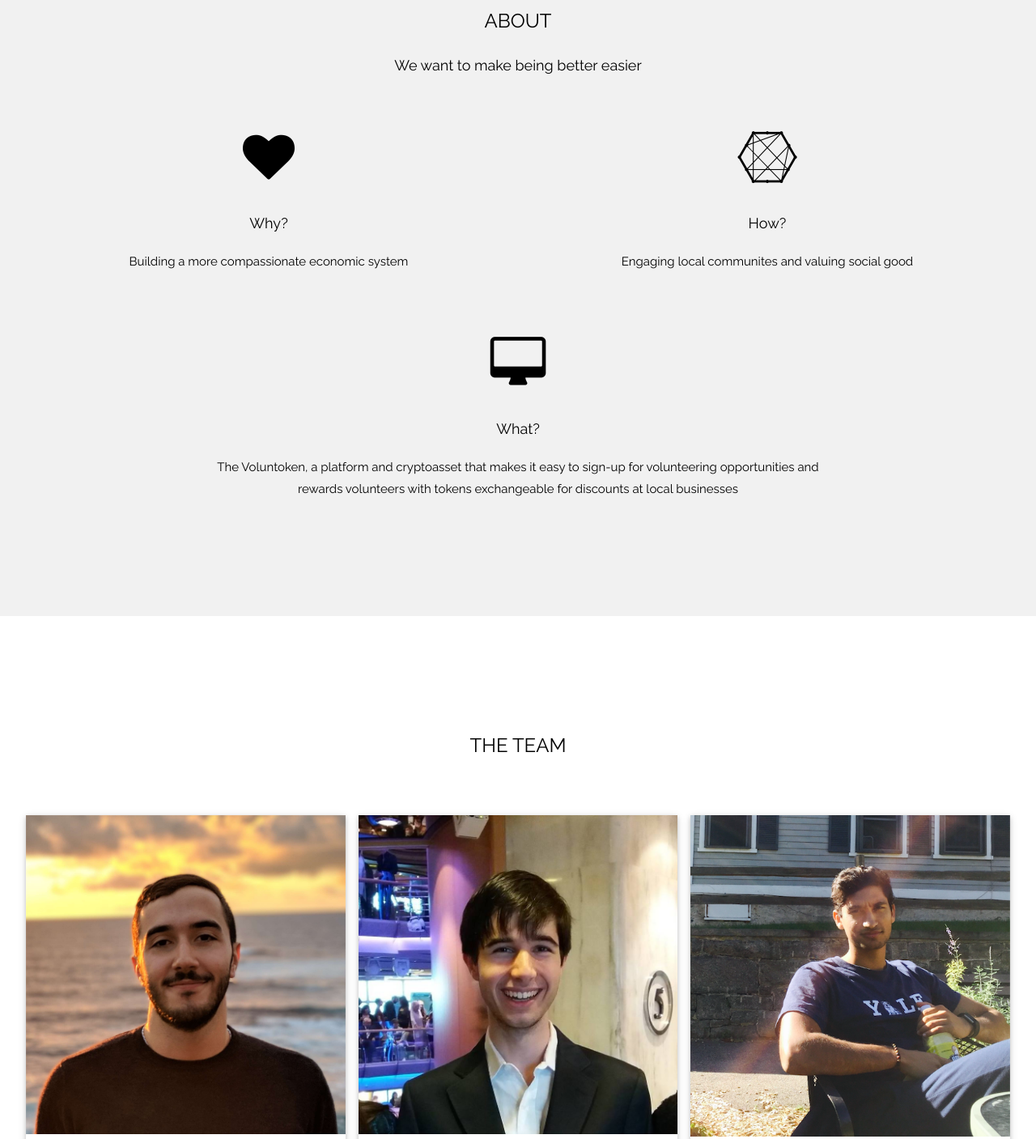
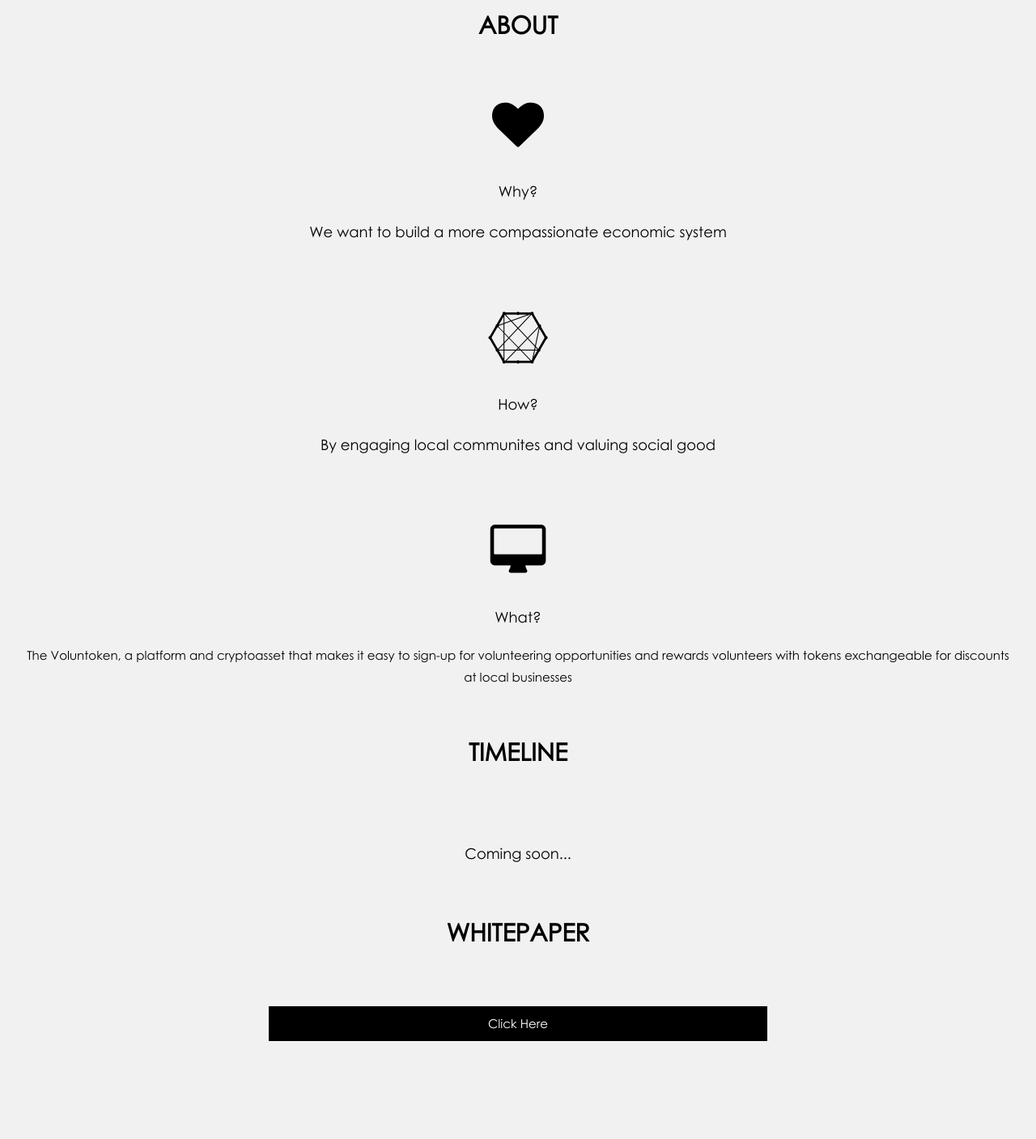
Before and after one commit to voluntoken/voluntoken.github.io, a plain HTML site: page index.html in a window 1280 px wide. Shown: the part 860-2267 px from the top of the page at 81% size. Drawn offline with nearby package versions, Linux system fonts and the light colour scheme.

Commit message:
New fonts folder and changes to about page

```diff
--- a/index.html
+++ b/index.html
@@ -7,7 +7,27 @@
 <link rel="stylesheet" href="https://fonts.googleapis.com/css?family=Raleway">
 <link rel="stylesheet" href="https://cdnjs.cloudflare.com/ajax/libs/font-awesome/4.7.0/css/font-awesome.min.css">
 <style>
-body,h1,h2,h3,h4,h5,h6 {font-family: "Raleway", sans-serif}
+
+/*new font stuff*/
+
+@font-face {
+	font-family: "Swatch";
+	src: url("fonts/SWATCH.TTF") format("truetype");
+}
+
+@font-face {
+	font-family: "Century";
+	src: url("fonts/GOTHIC.TTF") format("truetype");
+}
+
+
+
+title, h1, a {font-family: "Swatch","Raleway", sans-serif}
+body,h2,h3,h4,h5,h6 {font-family: "Century","Swatch","Raleway", sans-serif}
+
+/*end font stuff*/
+
+
 body, html {
 		height: 100%;
 		line-height: 1.8;
@@ -45,8 +65,8 @@ button {
 		<!-- Right-sided navbar links -->
 		<div class="w3-right w3-hide-small">
 			<a href="#about" class="w3-bar-item w3-button">ABOUT</a>
-			<a href="#team" class="w3-bar-item w3-button"><i class="fa fa-user"></i> TEAM</a>
-			<a href="#contact" class="w3-bar-item w3-button"><i class="fa fa-envelope"></i> CONTACT</a>
+			<a href="#team" class="w3-bar-item w3-button">TEAM</a>
+			<a href="#contact" class="w3-bar-item w3-button">CONTACT</a>
 		</div>
 		<!-- Hide right-floated links on small screens and replace them with a menu icon -->
 
@@ -87,28 +107,47 @@ button {
 
 <!-- About Section -->
 <div class="w3-container w3-light-grey" style="padding:128px 16px" id="about">
-	<h3 class="w3-center">ABOUT</h3>
-	<p class="w3-center w3-large">We want to make being better easier </p>
+	<h2 class="w3-center" style="font-weight: bold;">ABOUT</h2>
 	<div class="w3-row-padding w3-center" style="margin-top:64px">
-		<div class="w3-half">
+		<div class="w3-large">
 			<i class="fa fa-heart  w3-margin-bottom w3-jumbo w3-center"></i>
 			<p class="w3-large">Why?</p>
-			<p>Building a more compassionate economic system</p>
+			<p>We want to build a more compassionate economic system</p>
 		</div>
-		<div class="w3-half">
+	</div>
+	<div class="w3-row-padding w3-center" style="margin-top:64px">
+		<div class="w3-large">
 			<i class="fa fa-connectdevelop w3-margin-bottom w3-jumbo"></i>
 			<p class="w3-large">How?</p>
-			<p>Engaging local communites and valuing social good</p>
+			<p>By engaging local communites and valuing social good</p>
 		</div>
 	</div>
 	<div class="w3-row-padding w3-center" style="margin-top:64px">
 		<div >
 			<i class="fa fa-desktop w3-margin-bottom w3-jumbo"></i>
 			<p class="w3-large">What?</p>
-			<p style="margin-left: 230px; margin-right: 230px;">The Voluntoken, a platform and cryptoasset that makes it easy to sign-up for volunteering opportunities and rewards volunteers with tokens exchangeable for discounts at local businesses</p>
+			<p>The Voluntoken, a platform and cryptoasset that makes it easy to sign-up for volunteering opportunities and rewards volunteers with tokens exchangeable for discounts at local businesses</p>
 		</div>
 	</div>
+	<br>
+
+	<h2 class="w3-center" style="font-weight: bold;">TIMELINE</h2>
+	<div class="w3-row-padding w3-center" style="margin-top:64px">
+		<p class="w3-large"> Coming soon...</p>
+	</div>
+
+	<br>
+
+	<h2 class="w3-center" style="font-weight: bold;">WHITEPAPER</h2>
+	<div class="w3-row-padding w3-center" style="margin-top:64px">
+
+		 <a href="#home" class="w3-button w3-black" style="width:50%; font-family: Century" >Click Here</a>
+
+	</div>
+
 </div>
+
+
 
 
 
@@ -199,16 +238,11 @@ button {
 <!-- Contact Section -->
 <div class="w3-container w3-light-grey" style="padding:128px 16px" id="contact">
 	<h3 class="w3-center">CONTACT</h3>
-	<p class="w3-center w3-large">Let us know what you think at contact@volentoken.com</p>
+	<p class="w3-center w3-large">Let us know what you think at voluntoken@gmail.com</p>
 </div>
 
-<!-- Footer -->
-<footer class="w3-center w3-white w3-padding-64">
-	<a href="#home" class="w3-button w3-light-grey"><i class="fa fa-arrow-up w3-margin-right"></i>To the top</a>
 
-</footer>
 
-<!-- Add Google Maps -->
 <script>
 
 // Toggle between showing and hiding the sidebar when clicking the menu icon
```
Also changed, not shown: fonts/GOTHIC.TTF (added), fonts/SWATCH.TTF (added).
